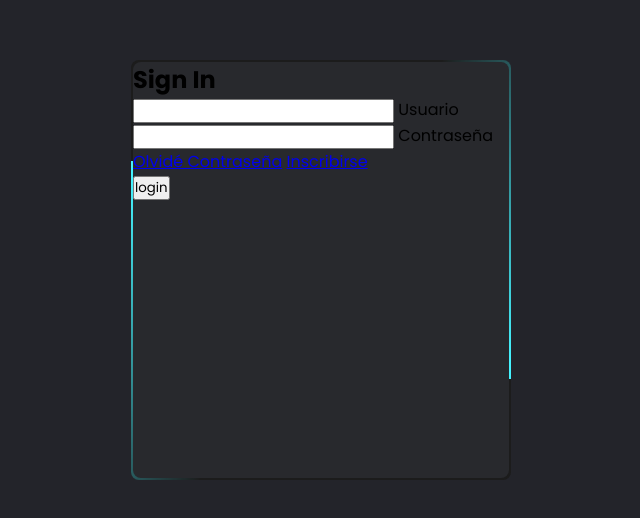
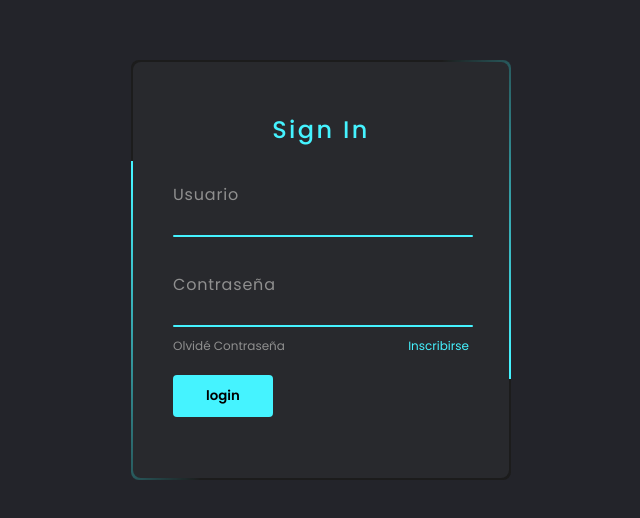
Before and after one commit to yaroa58/loginEffects, a website built with Vite: page index.html in a window 1280 px wide. Shown: the part 130-648 px from the top of the page, without its empty margins (319-959 px from the left). Built offline with nearby package versions, Linux system fonts and the light colour scheme.

Commit message:
V 2 Terminado

```diff
--- a/style.css
+++ b/style.css
@@ -62,5 +62,97 @@ body{
   border-radius: 8px;
   background: #28292d;
   z-index: 10;
+  padding: 50px 40px;
+  display: flex;
+  flex-direction: column;
+}
+.form h2{
+  color: #45f3ff;
+  font-weight: 500;
+  text-align: center;
+  letter-spacing: 0.1em;
+}
 
+.inputBox{
+  position: relative;
+  width: 300px;
+  margin-top: 35px;
 }
+.inputBox input{
+  position: relative;
+  width: 100%;
+  padding: 20px 0 10px;
+  background: transparent;
+  border: none;
+  outline: none;
+  color: #23242a;
+  font-size: 1em;
+  letter-spacing: 0.05em;
+  z-index: 10;
+}
+
+.inputBox span{
+  position: absolute;
+  left: 0;
+  font-size: 1em;
+  color: #8f8f8f;
+  pointer-events: none;
+  letter-spacing: 0.05em;
+  transition: 0.5s;
+}
+
+.inputBox input:valid ~ span,
+.inputBox input:focus ~ span{
+  color: #45f3ff;
+  transform: translateX(0px) translateY(-35px);
+  font-size: 0.75em;
+}
+
+.inputBox i{
+  position: absolute;
+  left: 0;
+  bottom: 0;
+  width: 100%;
+  height: 2px;
+  background: #45f3ff;
+  border-radius: 4px;
+  transition: 0.5s;
+  pointer-events: none;
+  z-index: 9;
+}
+.inputBox input:valid ~ i,
+.inputBox input:focus ~ i{
+  height: 44px;
+}
+
+.links{
+  display: flex;
+  justify-content: space-between;
+}
+
+.links a{
+  margin: 10px 0;
+  font-size: 0.75em;
+  color: #8f8f8f;
+  text-decoration: none;
+}
+
+.links a:hover,
+.links a:nth-child(2){
+  color: #45f3ff;
+}
+
+input[type="submit"]{
+  border: none;
+  outline: none;
+  background: #45f3ff;
+  padding: 11px 25px;
+  width: 100px;
+  margin-top: 10px;
+  border-radius: 4px;
+  font-weight: 600;
+  cursor: pointer;
+}
+input[type="submit"]:active{
+  opacity: 0.8;
+}
```
